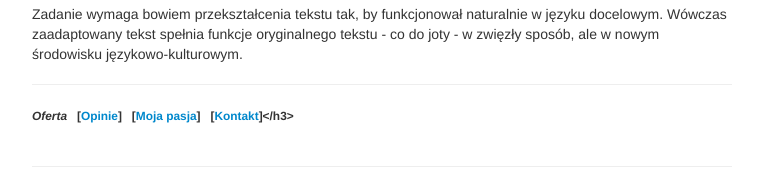
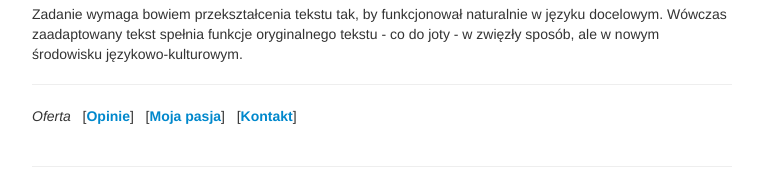
Before and after one commit to StephenEastham/StephenEastham.github.io, a Jekyll site: the page built from index.md, in a window 1280 px wide. Shown: the part 1161-1356 px from the top of the page, without its empty margins (258-1021 px from the left). Built offline with Jekyll 4.4.1, drawn with Linux system fonts in a browser that asks for light colours.

```diff
--- a/index.md
+++ b/index.md
@@ -18,4 +18,4 @@ Zadanie wymaga bowiem przekształcenia tekstu tak, by funkcjonował naturalnie w
 
 ---
 
-<h6 markdown="1">_Oferta_  &#xA0; [[__Opinie__](pages/opinie.html)]  &#xA0; [[__Moja pasja__](pages/pasja.html)]  &#xA0; [[__Kontakt__](pages/kontakt.html)]</h3>
+_Oferta_  &#xA0; [[__Opinie__](pages/opinie.html)]  &#xA0; [[__Moja pasja__](pages/pasja.html)]  &#xA0; [[__Kontakt__](pages/kontakt.html)]
```
